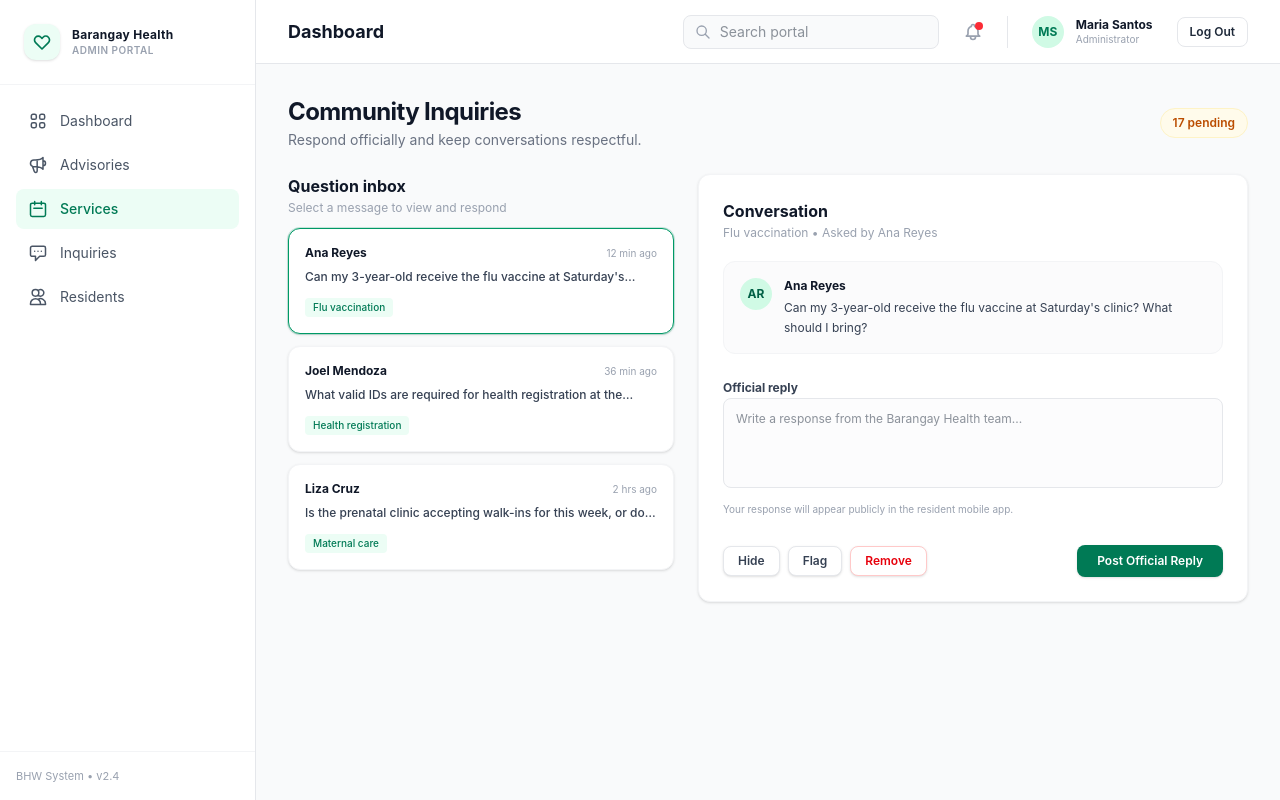
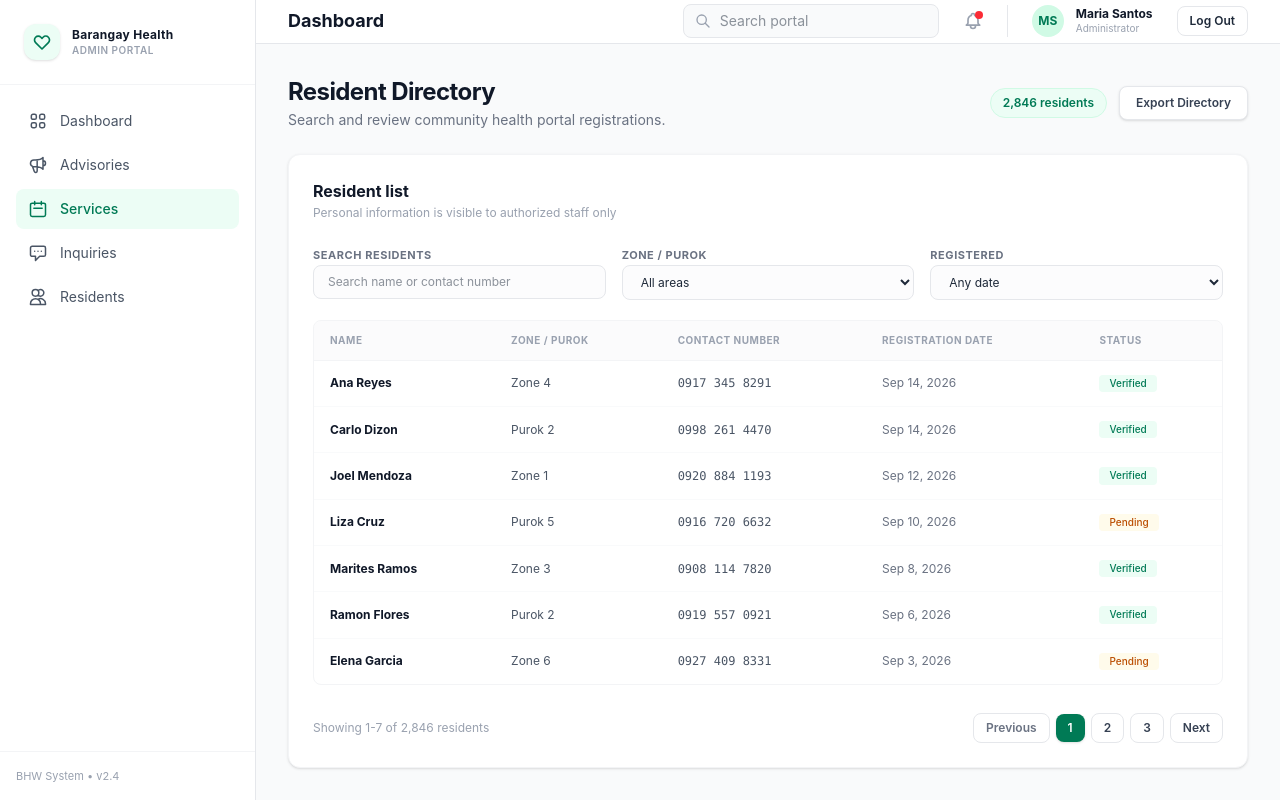
Before and after one commit to raParadillo/CarmenPulseWeb, a Vue app: page / in a window 1280 px wide. Built offline with nearby package versions, Linux system fonts and the light colour scheme; the HTML template or start-up script is replaced by a standard one.

Commit message:
feature:added resident directory page

```diff
--- a/package.json
+++ b/package.json
@@ -11,7 +11,8 @@
     "type-check": "vue-tsc --build"
   },
   "dependencies": {
-    "vue": "^3.5.40"
+    "vue": "^3.5.40",
+    "vue-router": "^4.6.4"
   },
   "devDependencies": {
     "@tailwindcss/vite": "^4.3.3",
--- a/src/App.vue
+++ b/src/App.vue
@@ -2,11 +2,12 @@
 //import Dashboard from './views/Dashboard.vue'
 //import AdvisoriesView from './views/AdvisoriesView.vue';
 //import ServicesView from './views/Services.vue';
-import InquiriesView from './views/InquiriesView.vue';
+//import InquiriesView from './views/InquiriesView.vue';
+import ResidentsView from './views/ResidentsView.vue';
 </script>
 
 <template>
-  <InquiriesView/>
+  <ResidentsView/>
 </template>
 
 <style scoped></style>
--- /dev/null
+++ b/src/views/ResidentsView.vue
@@ -0,0 +1,161 @@
+<script setup lang="ts">
+import { ref } from 'vue'
+import Header from './Authentication/Components/Header.vue'
+import Sidebar from './Authentication/Components/Sidebar.vue'
+
+interface Resident {
+    id: number
+    name: string
+    zone: string
+    contact: string
+    date: string
+    status: 'Verified' | 'Pending'
+}
+
+const searchQuery = ref('')
+const selectedZone = ref('All areas')
+const selectedDateFilter = ref('Any date')
+
+const residents = ref<Resident[]>([
+    { id: 1, name: 'Ana Reyes', zone: 'Zone 4', contact: '0917 345 8291', date: 'Sep 14, 2026', status: 'Verified' },
+    { id: 2, name: 'Carlo Dizon', zone: 'Purok 2', contact: '0998 261 4470', date: 'Sep 14, 2026', status: 'Verified' },
+    { id: 3, name: 'Joel Mendoza', zone: 'Zone 1', contact: '0920 884 1193', date: 'Sep 12, 2026', status: 'Verified' },
+    { id: 4, name: 'Liza Cruz', zone: 'Purok 5', contact: '0916 720 6632', date: 'Sep 10, 2026', status: 'Pending' },
+    { id: 5, name: 'Marites Ramos', zone: 'Zone 3', contact: '0908 114 7820', date: 'Sep 8, 2026', status: 'Verified' },
+    { id: 6, name: 'Ramon Flores', zone: 'Purok 2', contact: '0919 557 0921', date: 'Sep 6, 2026', status: 'Verified' },
+    { id: 7, name: 'Elena Garcia', zone: 'Zone 6', contact: '0927 409 8331', date: 'Sep 3, 2026', status: 'Pending' },
+])
+
+const exportDirectory = () => {
+    alert('Exporting resident directory CSV...')
+}
+</script>
+
+<template>
+    <div class="flex min-h-screen bg-gray-50 font-sans text-gray-800">
+        <!-- Sidebar Component -->
+        <Sidebar />
+
+        <!-- Right Side Layout Area -->
+        <div class="flex-1 flex flex-col h-screen overflow-y-auto">
+            <!-- Top Header Component -->
+            <Header />
+
+            <!-- Main Body -->
+            <main class="p-8 space-y-6 max-w-7xl w-full mx-auto">
+
+                <!-- Page Header Info -->
+                <div class="flex items-center justify-between">
+                    <div>
+                        <h1 class="text-2xl font-bold text-gray-900 tracking-tight">Resident Directory</h1>
+                        <p class="text-sm text-gray-500 mt-0.5">Search and review community health portal registrations.
+                        </p>
+                    </div>
+                    <div class="flex items-center space-x-3">
+                        <span
+                            class="text-xs font-semibold text-emerald-700 bg-emerald-50 px-3 py-1.5 rounded-full border border-emerald-100">
+                            2,846 residents
+                        </span>
+                        <button @click="exportDirectory"
+                            class="bg-white border border-gray-200 hover:bg-gray-50 text-gray-700 text-xs font-semibold px-4 py-2 rounded-lg shadow-sm transition-colors cursor-pointer">
+                            Export Directory
+                        </button>
+                    </div>
+                </div>
+
+                <!-- Main Content Card -->
+                <div class="bg-white rounded-xl border border-gray-100 shadow-sm p-6 space-y-5">
+                    <div>
+                        <h3 class="text-base font-bold text-gray-900">Resident list</h3>
+                        <p class="text-xs text-gray-400 mt-0.5">Personal information is visible to authorized staff only
+                        </p>
+                    </div>
+
+                    <!-- Filters Bar -->
+                    <div class="grid grid-cols-1 md:grid-cols-3 gap-4">
+                        <div class="space-y-1">
+                            <label class="text-[11px] font-bold text-gray-500 uppercase tracking-wider">Search
+                                residents</label>
+                            <input v-model="searchQuery" type="text" placeholder="Search name or contact number"
+                                class="w-full bg-gray-50/50 border border-gray-200 rounded-lg px-3.5 py-2 text-xs focus:outline-none focus:ring-2 focus:ring-emerald-500 text-gray-800">
+                        </div>
+                        <div class="space-y-1">
+                            <label class="text-[11px] font-bold text-gray-500 uppercase tracking-wider">Zone /
+                                Purok</label>
+                            <select v-model="selectedZone"
+                                class="w-full bg-gray-50/50 border border-gray-200 rounded-lg px-3.5 py-2 text-xs focus:outline-none focus:ring-2 focus:ring-emerald-500 text-gray-800">
+                                <option>All areas</option>
+                                <option>Zone 1</option>
+                                <option>Zone 3</option>
+                                <option>Zone 4</option>
+                                <option>Zone 6</option>
+                                <option>Purok 2</option>
+                                <option>Purok 5</option>
+                            </select>
+                        </div>
+                        <div class="space-y-1">
+                            <label
+                                class="text-[11px] font-bold text-gray-500 uppercase tracking-wider">Registered</label>
+                            <select v-model="selectedDateFilter"
+                                class="w-full bg-gray-50/50 border border-gray-200 rounded-lg px-3.5 py-2 text-xs focus:outline-none focus:ring-2 focus:ring-emerald-500 text-gray-800">
+                                <option>Any date</option>
+                                <option>Past 7 days</option>
+                                <option>Past 30 days</option>
+                            </select>
+                        </div>
+                    </div>
+
+                    <!-- Residents Table -->
+                    <div class="overflow-x-auto border border-gray-100 rounded-lg">
+                        <table class="w-full text-left border-collapse">
+                            <thead>
+                                <tr
+                                    class="bg-gray-50/70 border-b border-gray-100 text-[10px] font-bold text-gray-400 uppercase tracking-wider">
+                                    <th class="py-3 px-4">Name</th>
+                                    <th class="py-3 px-4">Zone / Purok</th>
+                                    <th class="py-3 px-4">Contact Number</th>
+                                    <th class="py-3 px-4">Registration Date</th>
+                                    <th class="py-3 px-4">Status</th>
+                                </tr>
+                            </thead>
+                            <tbody class="divide-y divide-gray-50 text-xs">
+                                <tr v-for="resident in residents" :key="resident.id"
+                                    class="hover:bg-gray-50/50 transition-colors">
+                                    <td class="py-3.5 px-4 font-bold text-gray-900">{{ resident.name }}</td>
+                                    <td class="py-3.5 px-4 text-gray-600">{{ resident.zone }}</td>
+                                    <td class="py-3.5 px-4 text-gray-600 font-mono">{{ resident.contact }}</td>
+                                    <td class="py-3.5 px-4 text-gray-500">{{ resident.date }}</td>
+                                    <td class="py-3.5 px-4">
+                                        <span
+                                            :class="['inline-block px-2.5 py-0.5 rounded text-[10px] font-medium', resident.status === 'Verified' ? 'text-emerald-700 bg-emerald-50' : 'text-amber-700 bg-amber-50']">
+                                            {{ resident.status }}
+                                        </span>
+                                    </td>
+                                </tr>
+                            </tbody>
+                        </table>
+                    </div>
+
+                    <!-- Pagination Footer -->
+                    <div class="flex items-center justify-between pt-2">
+                        <span class="text-xs text-gray-400">Showing 1-7 of 2,846 residents</span>
+                        <div class="flex items-center space-x-1.5">
+                            <button
+                                class="px-3 py-1.5 bg-white border border-gray-200 text-gray-500 rounded-lg text-xs font-semibold hover:bg-gray-50 transition-colors cursor-pointer">Previous</button>
+                            <button
+                                class="px-3 py-1.5 bg-emerald-700 text-white rounded-lg text-xs font-semibold shadow-sm">1</button>
+                            <button
+                                class="px-3 py-1.5 bg-white border border-gray-200 text-gray-700 rounded-lg text-xs font-semibold hover:bg-gray-50 transition-colors cursor-pointer">2</button>
+                            <button
+                                class="px-3 py-1.5 bg-white border border-gray-200 text-gray-700 rounded-lg text-xs font-semibold hover:bg-gray-50 transition-colors cursor-pointer">3</button>
+                            <button
+                                class="px-3 py-1.5 bg-white border border-gray-200 text-gray-700 rounded-lg text-xs font-semibold hover:bg-gray-50 transition-colors cursor-pointer">Next</button>
+                        </div>
+                    </div>
+
+                </div>
+
+            </main>
+        </div>
+    </div>
+</template>
```
Also changed, not shown: 1 other file (tests, documents, lock files or other folders).
